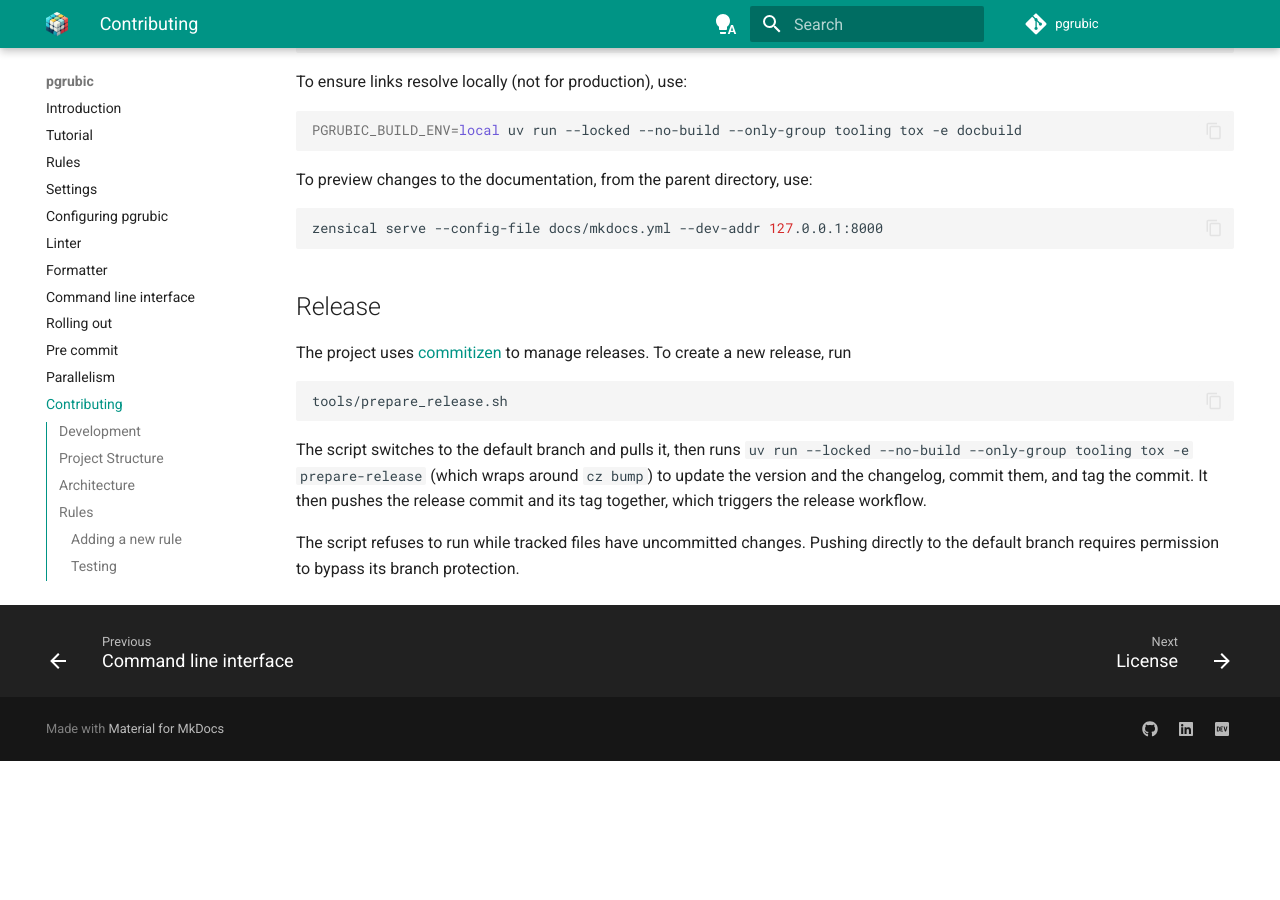
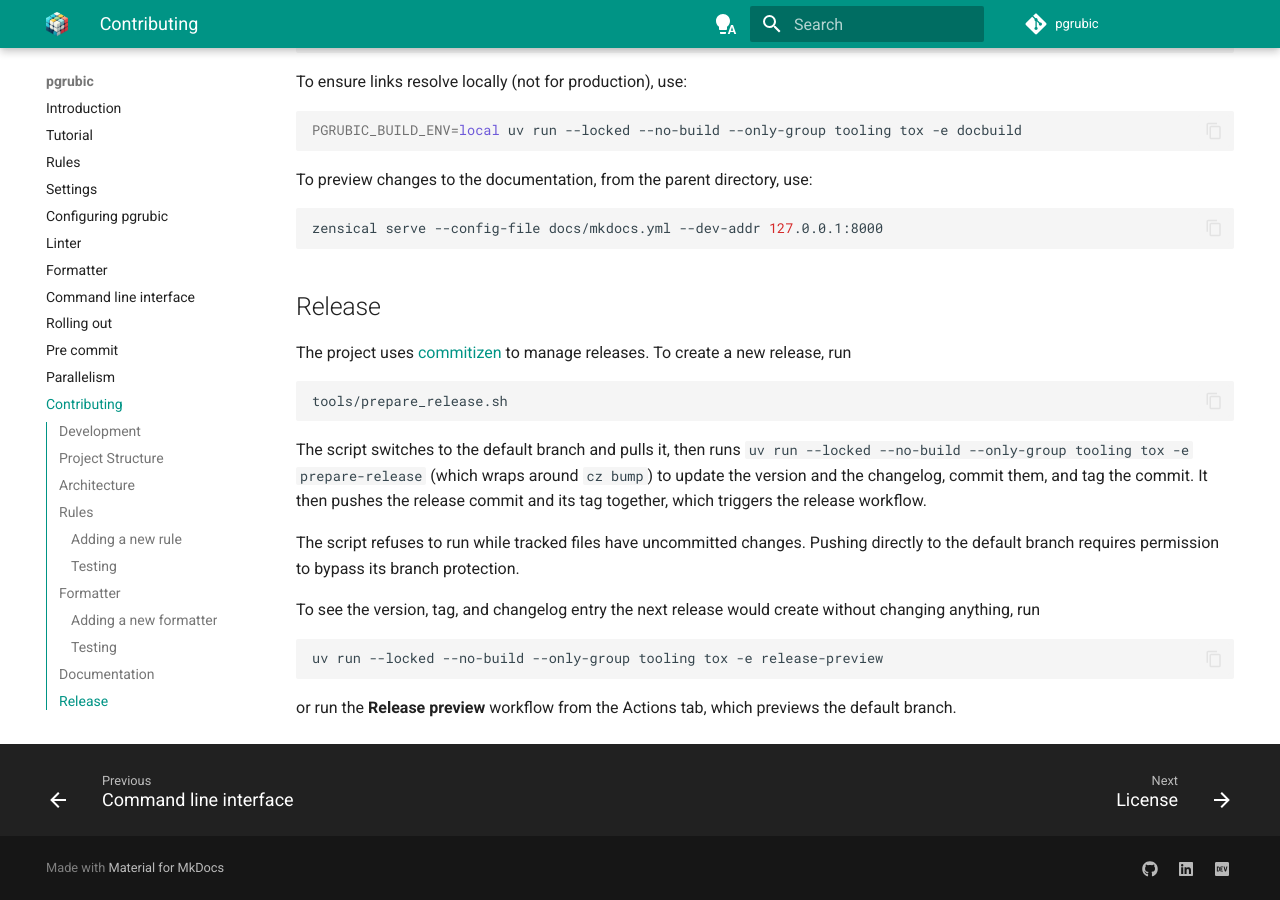
Before and after one commit to bolajiwahab/pgrubic, an MkDocs documentation site: the page built from docs/docs/contributing.md, in a window 1280 px wide and 900 px high, scrolled down 4240 px. Built offline with MkDocs 1.6.1 and Material for MkDocs 9.7.7, drawn with Linux system fonts in a browser that asks for light colours; comment, search, counter and statistics services are not loaded; before the commit the page ends 5001 px from its top, so only the background shows below that.

Commit message:
chore: add a release preview (#369)

````diff
--- a/docs/docs/contributing.md
+++ b/docs/docs/contributing.md
@@ -199,3 +199,11 @@ tools/prepare_release.sh
 The script switches to the default branch and pulls it, then runs `uv run --locked --no-build --only-group tooling tox -e prepare-release` (which wraps around `cz bump`) to update the version and the changelog, commit them, and tag the commit. It then pushes the release commit and its tag together, which triggers the release workflow.
 
 The script refuses to run while tracked files have uncommitted changes. Pushing directly to the default branch requires permission to bypass its branch protection.
+
+To see the version, tag, and changelog entry the next release would create without changing anything, run
+
+```bash
+uv run --locked --no-build --only-group tooling tox -e release-preview
+```
+
+or run the **Release preview** workflow from the Actions tab, which previews the default branch.
--- a/pyproject.toml
+++ b/pyproject.toml
@@ -233,6 +233,10 @@ legacy_tox_ini = """
     extras = release
     commands = cz bump
 
+    [testenv:release-preview]
+    extras = release
+    commands = cz --no-raise 21 bump --dry-run --yes
+
     [testenv:tests]
     setenv = {[testenv:coverage]setenv}
     commands =
````
Also changed, not shown: 1 other file.
